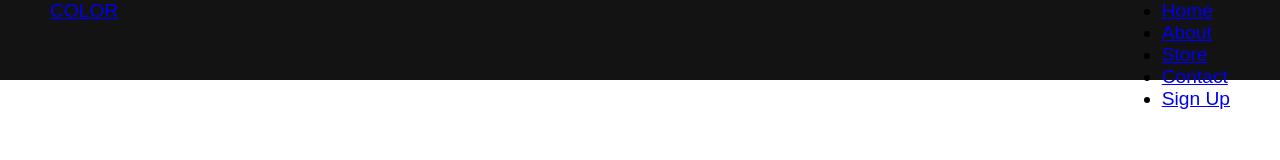
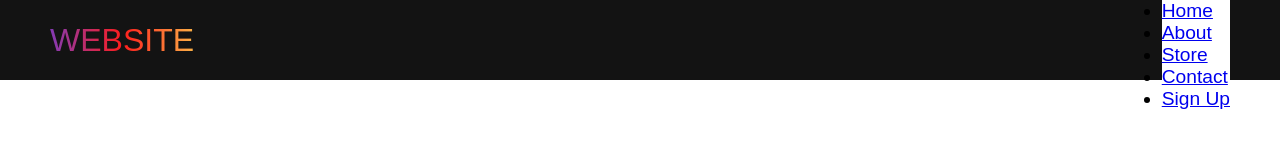
Before and after one commit to blakedmiller/Javascript-Pracitce, a plain HTML site: page index.html in a window 1280 px wide. Drawn offline with Linux system fonts and the light colour scheme.

Commit message:
Added CSS code

```diff
--- a/index.html
+++ b/index.html
@@ -11,7 +11,7 @@
 <!-- Navbar Section -->
 <nav class="navbar">
     <div class="navbar__container">
-        <a href="#home" id="navbar__logo">COLOR</a>
+        <a href="#home" id="navbar__logo">WEBSITE</a>
         <div class="navbar__toggle" id="mobile-menu">
             <span class="bar"></span>
             <span class="bar"></span>
--- a/styles.css
+++ b/styles.css
@@ -28,3 +28,20 @@
         margin: 0 auto;
         padding: 0 50px;
     }
+
+    #navbar__logo {
+        display: flex;
+        background-image: linear-gradient(90deg, rgba(131,58,180,1) 0%, rgba(253,29,29,1) 50%, rgba(252,176,69,1) 100%);
+        align-self: center;
+        background-size: 100%;
+        background-clip: text;
+        -webkit-background-clip: text;
+        color: transparent;
+        cursor: pointer;
+        text-decoration: transparent;
+        font-size: 2rem;
+    }
+
+    .navbar__item {
+        background-color: white;
+    }
```
Also changed, not shown: 1 other file.
